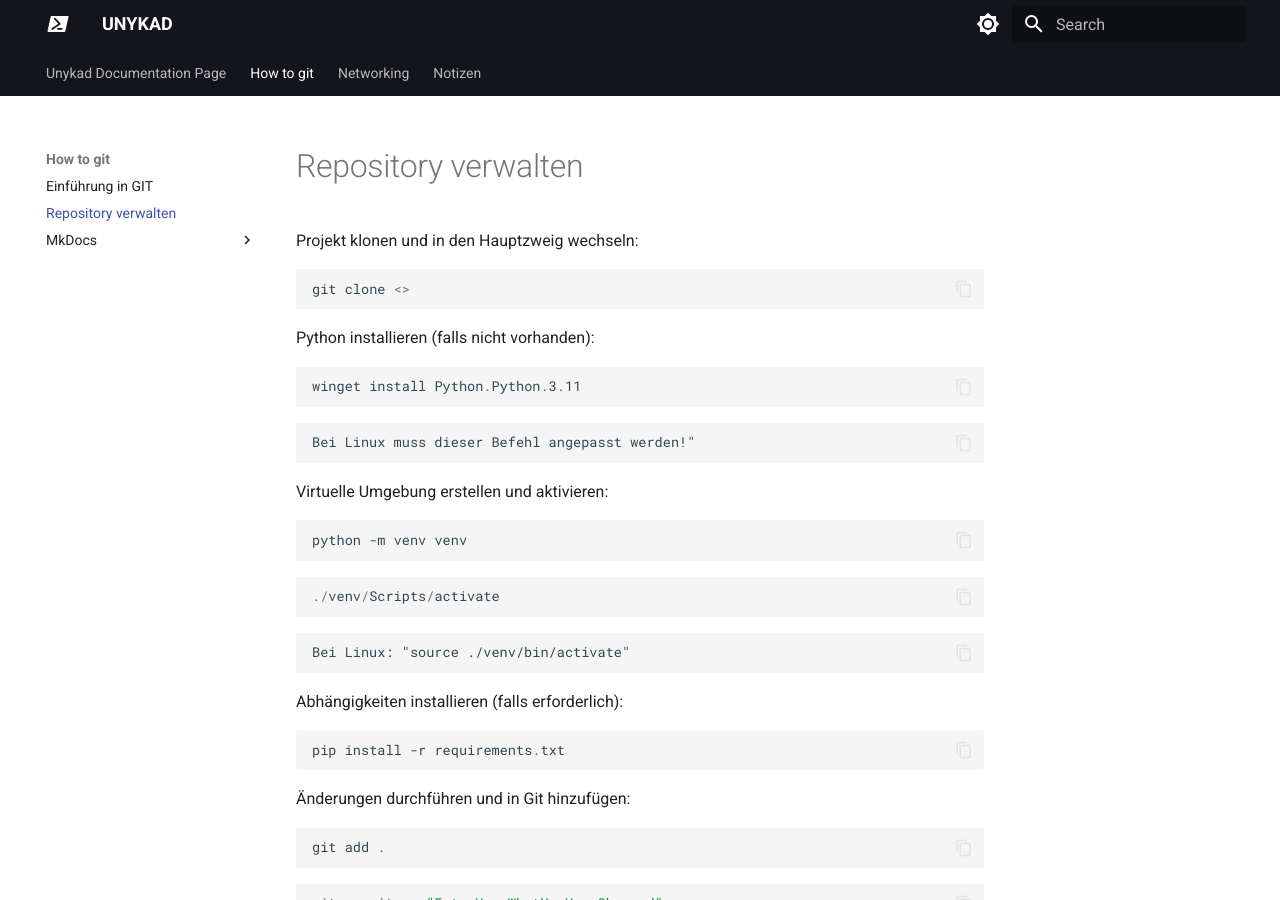
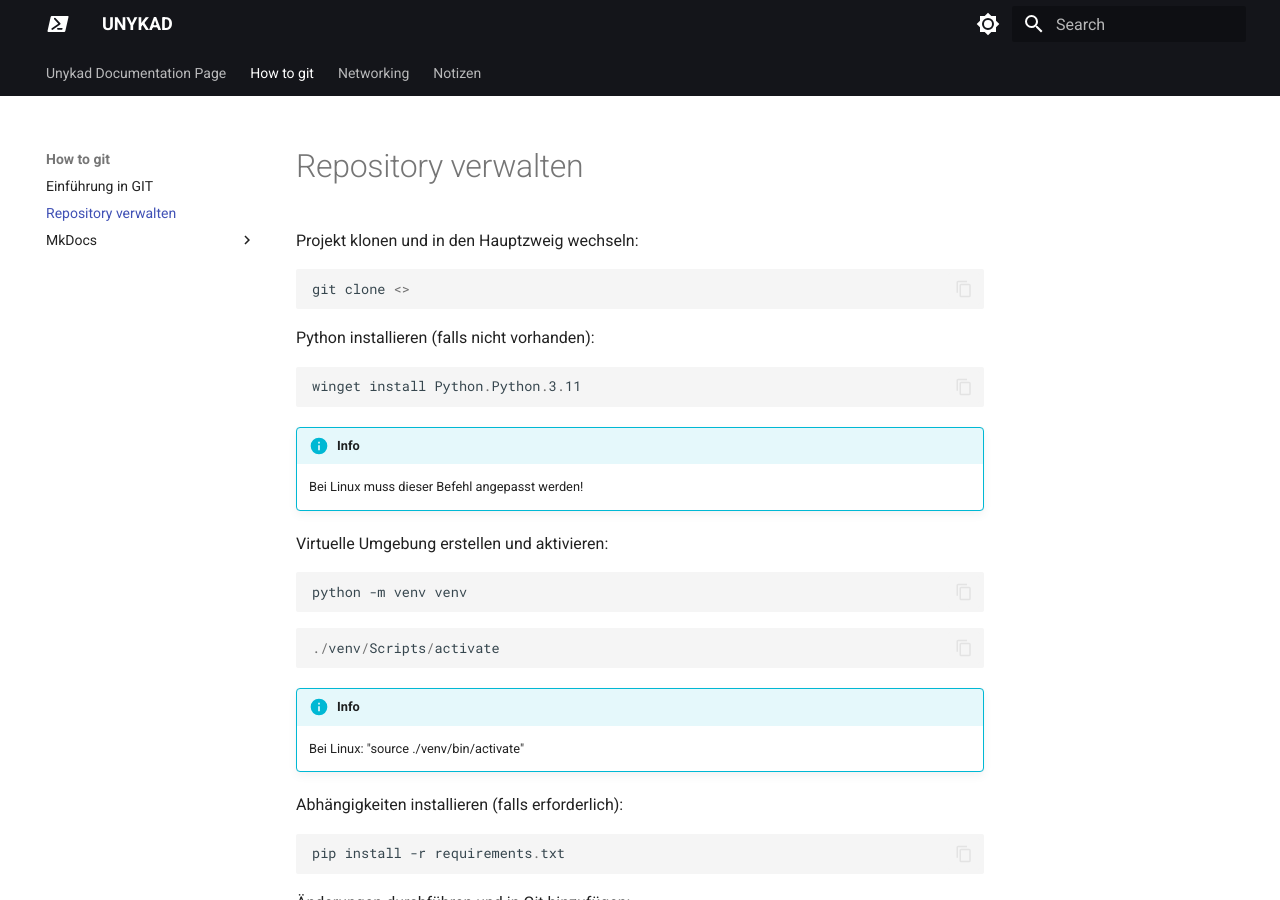
Before and after one commit to kuchapo/UNYKAD, an MkDocs documentation site: the page built from docs/How to git/repo_verwalten.md, in a window 1280 px wide and 900 px high. Built offline with MkDocs 1.6.1 and Material for MkDocs 9.7.7, drawn with Linux system fonts in a browser that asks for light colours.

Commit message:
Infobox verbessert

````diff
--- a/docs/How to git/repo_verwalten.md
+++ b/docs/How to git/repo_verwalten.md
@@ -8,9 +8,8 @@ Python installieren (falls nicht vorhanden):
 ```powershell
 winget install Python.Python.3.11
 ```
-```info
-Bei Linux muss dieser Befehl angepasst werden!"
-```
+!!! info
+    Bei Linux muss dieser Befehl angepasst werden!
 Virtuelle Umgebung erstellen und aktivieren:
 ```powershell
 python -m venv venv
@@ -18,9 +17,8 @@ python -m venv venv
 ```powershell
 ./venv/Scripts/activate
 ```
-```info
-Bei Linux: "source ./venv/bin/activate"
-```
+!!! info
+    Bei Linux: "source ./venv/bin/activate"
 Abhängigkeiten installieren (falls erforderlich):
 ```powershell
 pip install -r requirements.txt
````
